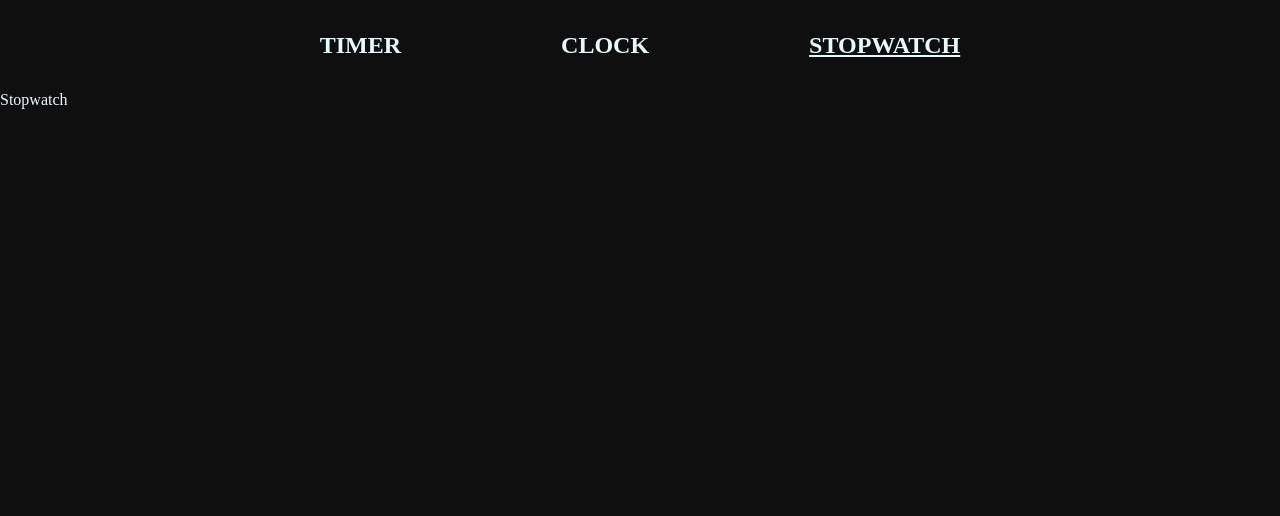
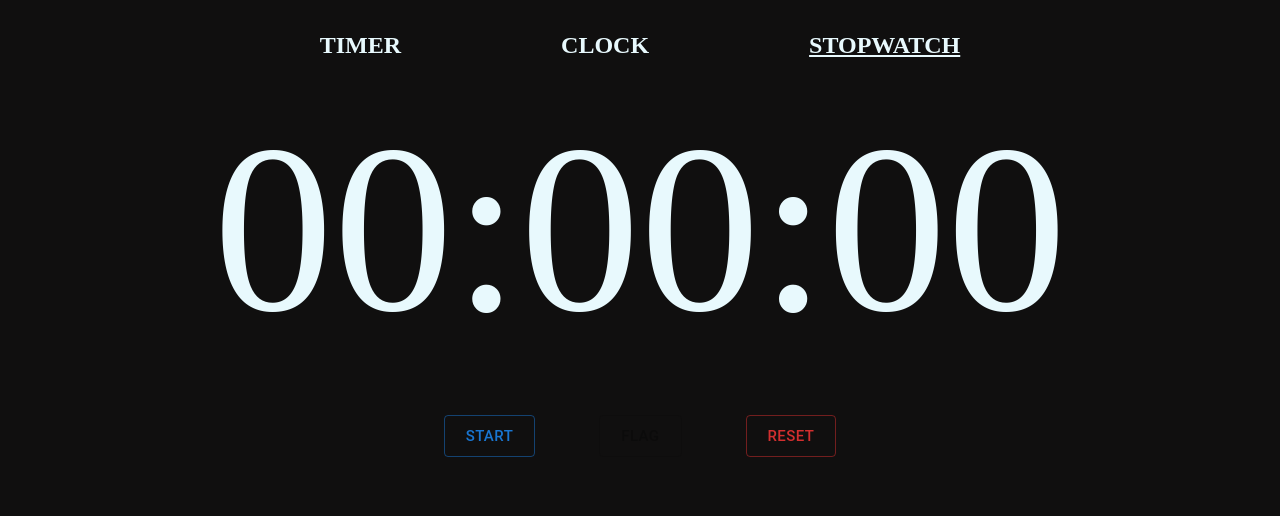
Before and after one commit to NullSploit01/clock, a React app: page /#/clock/stopwatch in a window 1280 px wide. Built offline with nearby package versions, Linux system fonts and the light colour scheme.

Commit message:
Finished stopwatch

```diff
--- /dev/null
+++ b/src/components/List.js
@@ -0,0 +1,28 @@
+import React from "react";
+import List from "@mui/material/List";
+import ListItem from "@mui/material/ListItem";
+import ListItemText from "@mui/material/ListItemText";
+
+export default function PinnedList({ flags }) {
+  return (
+    <List
+      sx={{
+        width: "100%",
+        maxWidth: 360,
+        bgcolor: "#100F0F",
+        color: "white",
+        position: "relative",
+        overflow: "auto",
+        maxHeight: 200,
+        "& ul": { padding: 0 },
+      }}
+      subheader={<li />}
+    >
+      {flags.map((timestamp, idx) => (
+        <ListItem key={`${idx}`}>
+          <ListItemText primary={`FLAGGED AT -> ${timestamp}`} />
+        </ListItem>
+      ))}
+    </List>
+  );
+}
--- a/src/components/Stopwatch.js
+++ b/src/components/Stopwatch.js
@@ -1,10 +1,94 @@
-import React from "react";
+import React, { useState, useEffect } from "react";
+import Button from "@mui/material/Button";
 import Navbar from "./Navbar";
+import PinnedList from "./List";
+const pad = (num, size) => {
+  num = (parseInt(num) + 1).toString();
+  while (num.length < size) num = "0" + num;
+  return num;
+};
+
 const Stopwatch = () => {
+  const [hour, updateHour] = useState("00");
+  const [minute, updateMinute] = useState("00");
+  const [second, updateSecond] = useState("00");
+  const [flags, updateFlags] = useState([]);
+  const [running, setRunning] = useState(false);
+
+  const updateStopWach = () => {
+    updateSecond(pad(second, 2));
+    if (minute >= 59 && second >= 59) {
+      updateMinute("00");
+      updateSecond("00");
+      updateHour(pad(hour, 2));
+    } else if (second >= 59) {
+      updateSecond("00");
+      updateMinute(pad(minute, 2));
+    }
+  };
+
+  useEffect(() => {
+    const interval = setInterval(() => {
+      if (running) {
+        updateStopWach();
+      }
+    }, 1000);
+    return () => clearInterval(interval);
+  }, [second, running]);
+
+  const handleReset = () => {
+    updateHour("00");
+    updateMinute("00");
+    updateSecond("00");
+    setRunning(false);
+  };
+
+  const handleFlag = () => {
+    updateFlags([...flags, `${hour}:${minute}:${second}`]);
+    console.log(flags);
+  };
+
   return (
     <>
       <Navbar />
-      Stopwatch
+      <div className="stopwatch">
+        <div className="values">{`${hour}:${minute}:${second}`}</div>
+        <div className="buttons">
+          <div className="button">
+            <Button
+              size="large"
+              onClick={() => setRunning(!running)}
+              variant="outlined"
+            >
+              {!running ? "START" : "STOP"}
+            </Button>
+          </div>
+          <div className="button">
+            <Button
+              size="large"
+              onClick={handleFlag}
+              color="success"
+              variant="outlined"
+              disabled={!running}
+            >
+              FLAG
+            </Button>
+          </div>
+          <div className="button">
+            <Button
+              onClick={handleReset}
+              size="large"
+              color="error"
+              variant="outlined"
+            >
+              RESET
+            </Button>
+          </div>
+        </div>
+        <div className="list">
+          <PinnedList flags={flags.slice(0).reverse()} />
+        </div>
+      </div>
     </>
   );
 };
--- a/src/components/main.css
+++ b/src/components/main.css
@@ -25,7 +25,7 @@ div.clock, .navbar, div.date, footer {
     justify-content: center;
 }
 
-div.arrows, div.timer, div.values, div.buttons {
+div.arrows, div.timer, div.values, div.buttons, div.list {
     display: flex;
     align-items: center;
     justify-content: center;
@@ -35,12 +35,16 @@ div.arrows > .hour, .minute, .second {
     margin: 0 7.3rem;
 }
 
+div.list{
+    background-color: inherit;
+}
+
 div.arrows > .hour > .down:hover, .minute > .down:hover, .second > .down:hover {
     color: red
 }
 
-div.buttons .button {
-    margin: 0, 2rem;
+div.button {
+    margin: 0 2rem;
 }
 
 div.arrows > .hour > .up:hover, .minute > .up:hover, .second > .up:hover {
```
